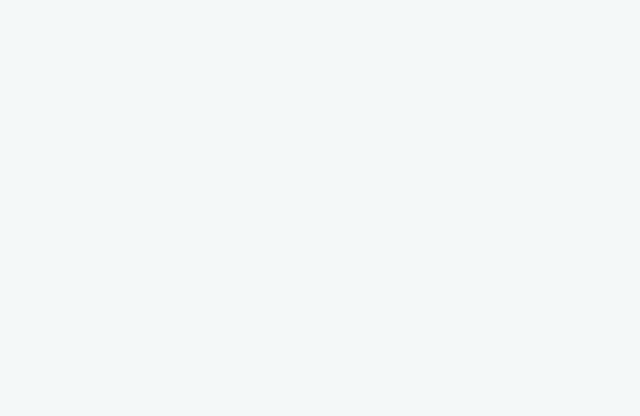
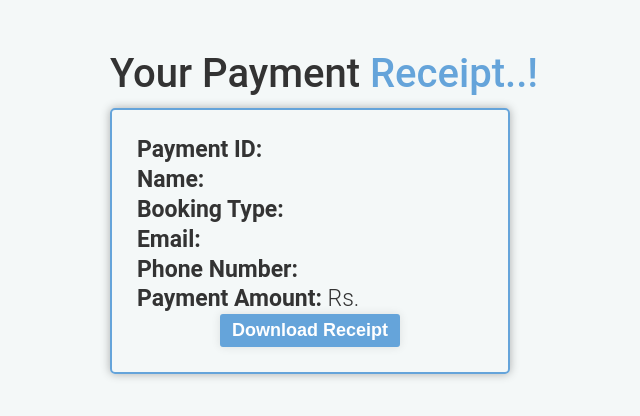
Before and after one commit to cynos28/Hotel-Reservation-system, a React (Create React App) app in the folder client/: page /add-payment/order-summary/1 in a window 1280 px wide. Before the commit this address had no page. Shown: the top 416 px of the page, without its empty margins (316-956 px from the left). Built offline with nearby package versions, Linux system fonts and the light colour scheme; no server answers.

Commit message:
Add order summary invoice part

```diff
--- a/client/package.json
+++ b/client/package.json
@@ -30,7 +30,8 @@
     "recharts": "^2.12.3",
     "remixicon": "^4.2.0",
     "sweetalert2": "^11.6.13",
-    "web-vitals": "^2.1.4"
+    "web-vitals": "^2.1.4",
+    "react-to-print": "^2.15.1"
   },
   "scripts": {
     "start": "react-scripts --openssl-legacy-provider start",
--- a/client/src/App.js
+++ b/client/src/App.js
@@ -39,6 +39,7 @@ import 'react-toastify/dist/ReactToastify.css';
 import AddPayment from './pages/Payments/AddPayment';
 import CardDetails from './pages/Payments/CardDetails';
 import UpdatePayment from './pages/Payments/UpdatePayment';
+import OrderSummary from './pages/Payments/Summary';
 
 axios.defaults.withCredentials = true;
 
@@ -96,8 +97,11 @@ function App() {
 
           {/* Payments page */}
           <Route path="/add-payment" element={<AddPayment />} />
+          <Route path="/add-payment/order-summary/:payId" element={<OrderSummary/>} />
           <Route path="/card-details" element={<CardDetails />} />
           <Route path="/card-details/update-payment/:id" element={<UpdatePayment/>} />
+
+
 
 
 
--- a/client/src/pages/Payments/AddPayment/index.js
+++ b/client/src/pages/Payments/AddPayment/index.js
@@ -36,7 +36,7 @@ function AddPayment() {
     console.log(inputs);
     await sendRequest();
     window.alert("Payment successfully!");
-    navigate(`/ordersummery/payid/${inputs.payid}`);
+    navigate(`/add-payment/order-summary/${inputs.payid}`);
   };
 
   const sendRequest = async () => {
--- /dev/null
+++ b/client/src/pages/Payments/Summary/index.js
@@ -0,0 +1,67 @@
+import React, { useState, useEffect, useRef } from "react";
+import axios from "axios";
+import { useReactToPrint } from "react-to-print";
+import { useParams } from "react-router-dom";
+import "./styles.css";
+import { BACKEND_URL } from "../../../constants";
+
+function OrderSummary() {
+
+  const [paymentDetails, setPaymentDetails] = useState({});
+  const { payId } = useParams();
+
+  useEffect(() => {
+    const fetchPaymentDetails = async () => {
+      try {
+        const response = await axios.get(`${BACKEND_URL}/api/payment/payId/${payId}`);
+        setPaymentDetails(response.data.payment);
+      } catch (error) {
+        console.error("Error fetching payment details:", error);
+      }
+    };
+
+    fetchPaymentDetails();
+  }, [payId]);
+
+
+  const summaryRef = useRef();
+
+  const handlePrint = useReactToPrint({
+    content: () => summaryRef.current,
+    documentTitle: "Payment Receipt Document",
+    onAfterPrint: () => alert("Receipt Successfully Downloaded!"),
+  });
+
+  return (
+    <div className="summery_full" ref={summaryRef}>
+      <div>
+        <h1 className="main_book_topic">
+          Your Payment <span className="sub_book_topic">Receipt..!</span>
+        </h1>
+        <div className="summery_full_box">
+          <p className="sumary_title remov_mrgn">
+            <strong>Payment ID:</strong> {paymentDetails.payid}
+          </p>
+          <p className="sumary_title">
+            <strong>Name:</strong> {paymentDetails.name}
+          </p>
+          <p className="sumary_title">
+            <strong>Booking Type:</strong> {paymentDetails.type}
+          </p>
+          <p className="sumary_title">
+            <strong>Email:</strong> {paymentDetails.gmail}
+          </p>
+          <p className="sumary_title">
+            <strong>Phone Number:</strong> {paymentDetails.phone}
+          </p>
+          <p className="sumary_title">
+            <strong>Payment Amount:</strong> Rs.{paymentDetails.amount}
+          </p>
+          <button className="pdf_btn" onClick={handlePrint}>Download Receipt</button>
+        </div>
+      </div>
+    </div>
+  );
+}
+
+export default OrderSummary;
--- /dev/null
+++ b/client/src/pages/Payments/Summary/styles.css
@@ -0,0 +1,36 @@
+.summery_full {
+  display: flex;
+  justify-content: center;
+  align-items: center;
+  margin: 50px 0;
+  font-family: "Roboto", sans-serif;
+}
+.summery_full_box {
+  width: 400px;
+  border: 2px solid #65a4da;
+  padding: 25px;
+  border-radius: 5px;
+  box-shadow: 0 0 10px rgba(0, 0, 0, 0.3);
+}
+.sumary_title {
+  font-size: 23px;
+}
+.remov_mrgn {
+  margin-top: 0;
+}
+.pdf_btn {
+  background-color: #65a4da;
+  border: 2px solid #65a4da;
+  color: white;
+  font-size: 18px;
+  font-weight: bold;
+  margin: 0 auto;
+  justify-content: center;
+  display: flex;
+  border-radius: 3px;
+  cursor: pointer;
+  text-transform: capitalize;
+  text-decoration: none;
+  box-shadow: 0 0 10px rgba(0, 0, 0, 0.1);
+  padding: 4px 10px;
+}
```
Also changed, not shown: 1 other file (tests, documents, lock files or other folders).
